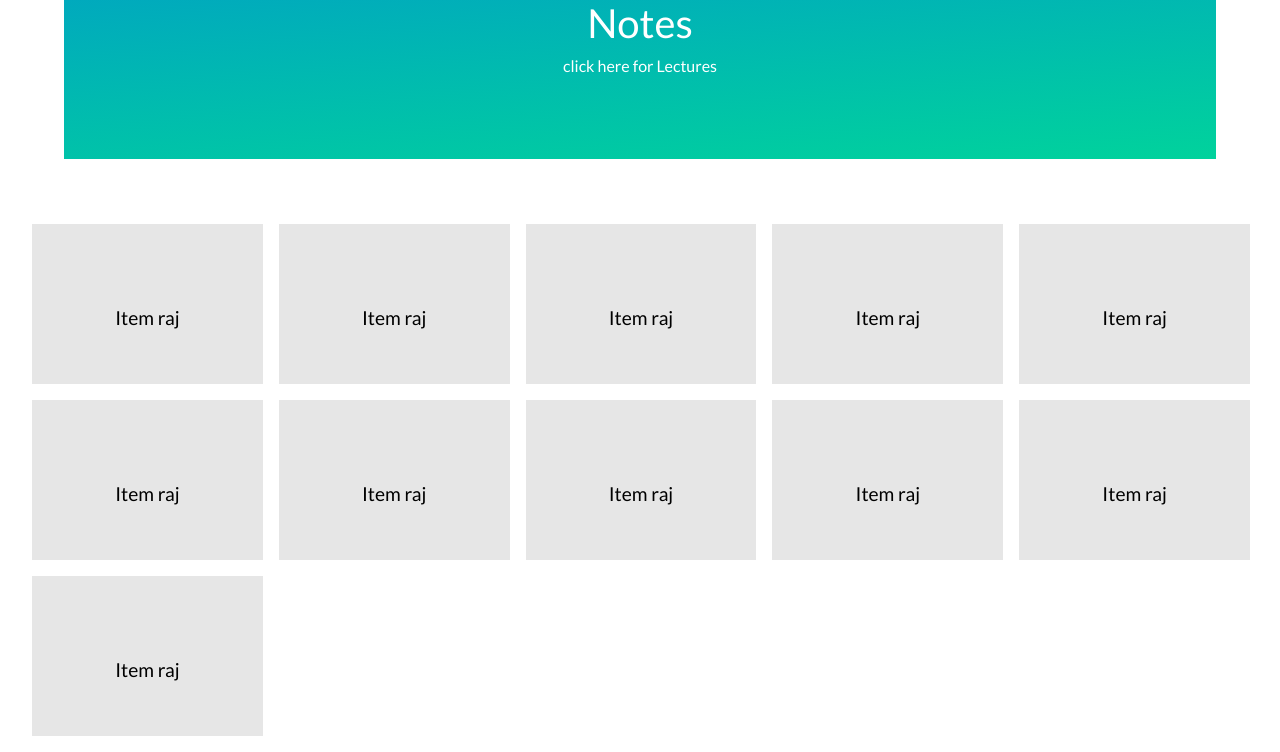
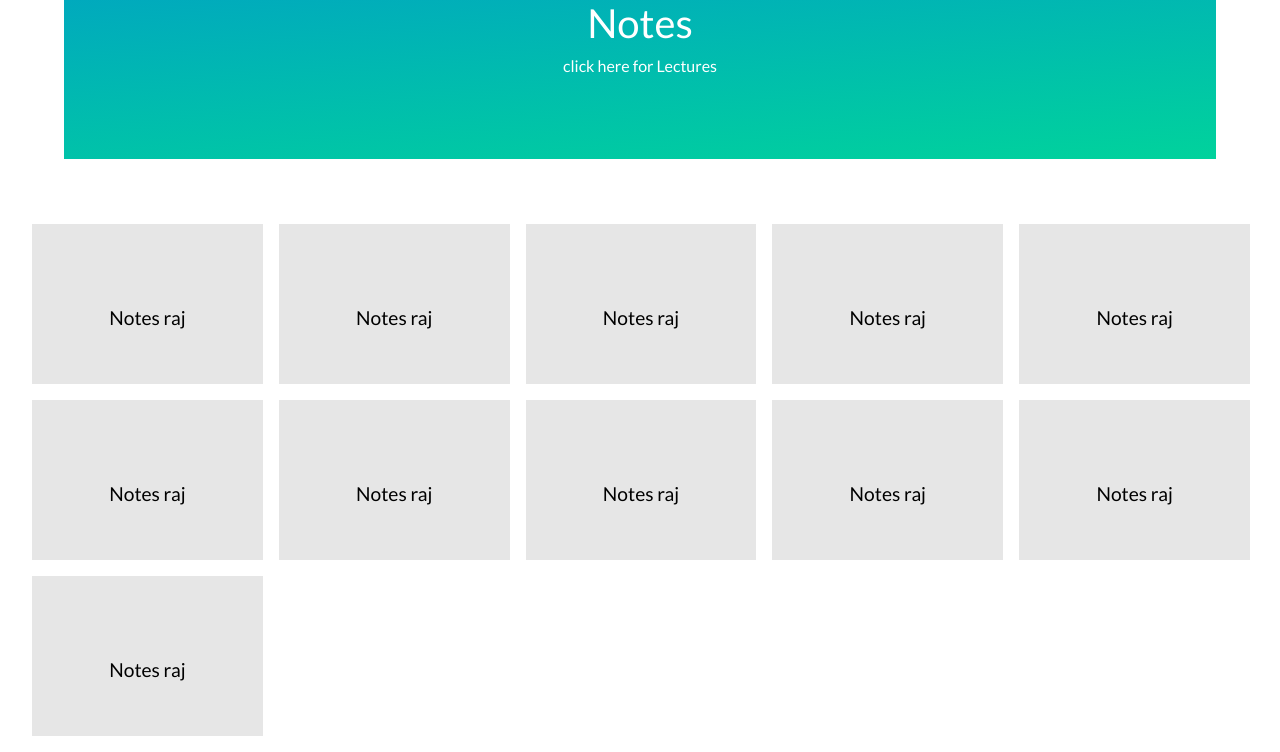
Before and after one commit to 0rajnishk/studify, a Flask app: page /notes in a window 1280 px wide. Shown: the part 88-840 px from the top of the page. Run offline with Flask 2, Linux system fonts and the light colour scheme; some libraries are stand-ins or nearby versions.

Commit message:
link added

```diff
--- a/static/css/notes.css
+++ b/static/css/notes.css
@@ -8,6 +8,9 @@
 	grid-gap: 1rem;
 }
 
+ a {
+	text-decoration: none;
+}
 
 li.notes {
 	height: 20px;
--- a/templates/notes.html
+++ b/templates/notes.html
@@ -52,7 +52,9 @@
 		<ul class="auto-grid">
 			{% for item in data %}
 
-			<li class="notes">Item {{ item }}</li>
+
+			<li class="notes" style="text-decoration: none;"><a href=""></a>Notes {{ item }}</a></li>
+
 
 			{% endfor %}
 
```
